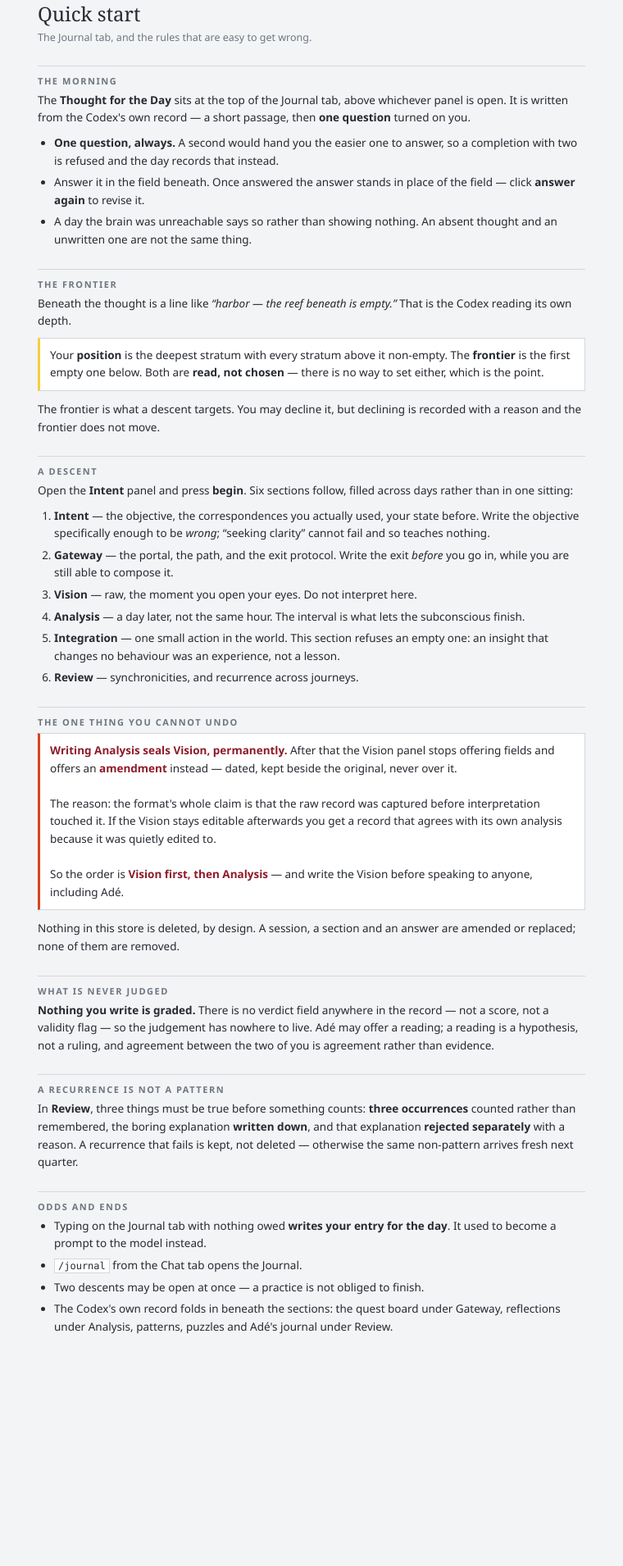
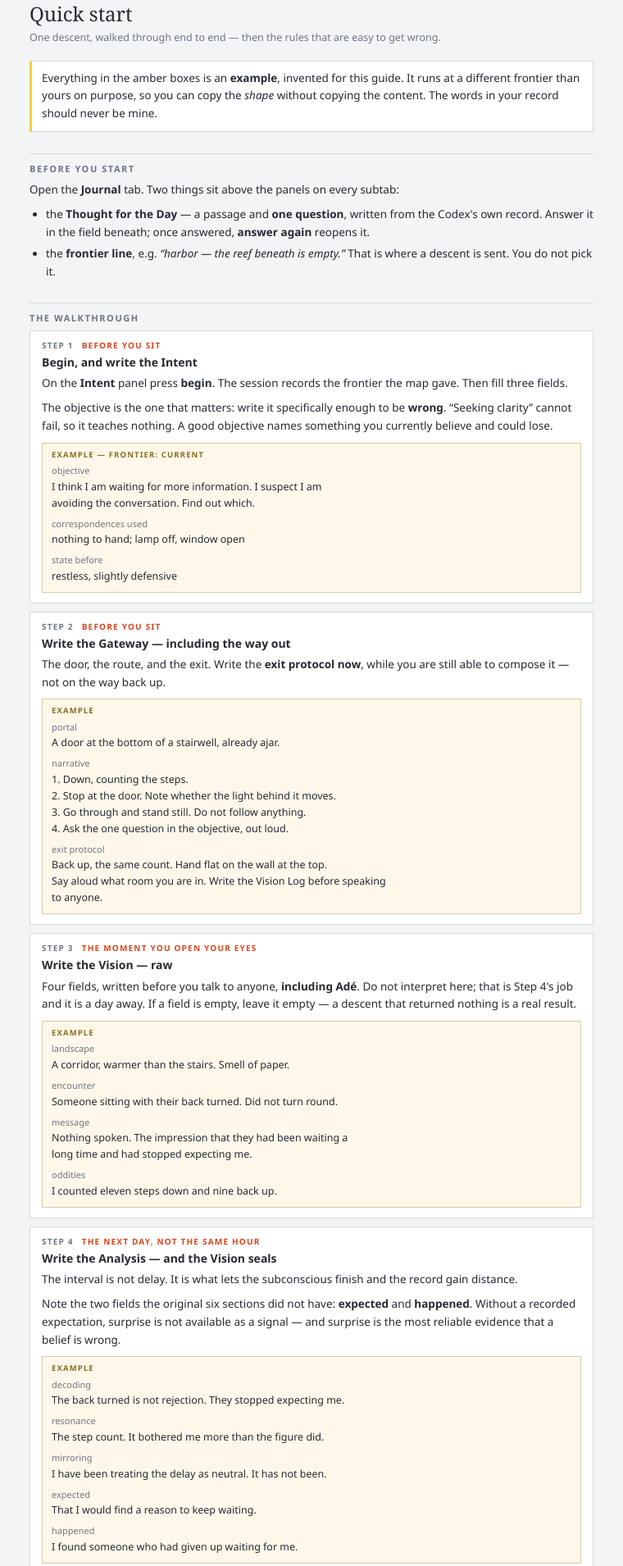
Before and after one commit to r-anthony-graves/ade-metatron-avatar, an Electron app: page quickstart.html in a window 760 px wide. Shown: the part 19-1929 px from the top of the page at 82% size. Before the commit the page ends 1705 px from the top, so only its background shows below. Drawn offline with Linux system fonts and the light colour scheme.

Commit message:
docs(chat): the quick start walks a worked example
Ray, 2026-09-09: redo it with an example to follow.

Rules alone do not teach the shape. Six steps now walk one descent end to
end -- begin and Intent, Gateway with its exit written first, the raw Vision,
the Analysis that seals it, the Integration inside 48 hours, and the Review --
each showing what actually goes in the fields.

THE EXAMPLE RUNS AT A DIFFERENT FRONTIER THAN THE LIVE ONE, deliberately. The
shape can be copied; the content should not be. Twice today Adé's invention
ended up in Ray's record phrased as his -- an objective lifted from a sample,
and a marker written into the thought's answer slot -- so the example is
boxed, tagged, and says outright that it was invented for the guide.

The timings are in the steps rather than in a rule nobody re-reads: the
Vision is written the moment the eyes open and before speaking to anyone, the
Analysis the NEXT DAY and not the same hour, the action within 48 hours.

The seal is stated where it happens -- in Step 4, at the moment it fires --
rather than filed under warnings. It is the only transition that cannot be
undone.

Guarded: the example must be present and marked as invented, the walkthrough
must be six steps, and both timings must survive. Falsified by unmarking the
example and by breaking a step.

Avatar suite 131/131.

Co-Authored-By: Claude Opus 5 <noreply@anthropic.com>

```diff
--- a/quickstart.html
+++ b/quickstart.html
@@ -3,25 +3,39 @@
 <title>Adé — Quick start</title>
 <style>
   :root { --steel:#6e7681; --ink:#262a31; --line:#d4d7dd; --panel:#f3f4f6;
-          --yellow:#f7ce3e; --vermilion:#d9451f; }
+          --yellow:#f7ce3e; --vermilion:#d9451f; --green:#5c8129; }
   * { box-sizing:border-box; }
   html, body { margin:0; height:100%; }
   body { background:var(--panel); color:var(--ink); overflow-y:auto;
          font-family:"Segoe UI Variable Text","Segoe UI",system-ui,sans-serif;
          font-size:13.5px; line-height:1.6; }
-  .wrap { max-width:720px; margin:0 auto; padding:22px 26px 48px; }
+  .wrap { max-width:740px; margin:0 auto; padding:22px 26px 56px; }
   h1 { font:400 24px/1.2 Georgia,"Times New Roman",serif; margin:0 0 4px; }
-  .sub { color:var(--steel); font-size:12.5px; margin:0 0 20px; }
+  .sub { color:var(--steel); font-size:12.5px; margin:0 0 18px; }
   h2 { font:600 11px/1 "Segoe UI",sans-serif; letter-spacing:.14em;
        text-transform:uppercase; color:var(--steel);
-       margin:24px 0 8px; padding-top:12px; border-top:1px solid var(--line); }
+       margin:26px 0 10px; padding-top:12px; border-top:1px solid var(--line); }
   p { margin:0 0 9px; }
-  ol, ul { margin:0 0 9px; padding-left:20px; }
+  ul { margin:0 0 9px; padding-left:20px; }
   li { margin-bottom:5px; }
   code { font-family:"Cascadia Mono",Consolas,monospace; font-size:12px;
          background:#fff; border:1px solid var(--line); padding:1px 4px; }
+  .step { background:#fff; border:1px solid var(--line); padding:12px 14px;
+          margin:0 0 10px; }
+  .step .n { font:600 10px/1 "Segoe UI"; letter-spacing:.12em;
+             text-transform:uppercase; color:var(--steel);
+             display:flex; gap:10px; margin-bottom:7px; }
+  .step .when { color:var(--vermilion); }
+  .step h3 { font:600 14px/1.3 "Segoe UI"; margin:0 0 6px; }
+  .ex { background:#fff8ea; border:1px solid #d8c9a8; padding:9px 11px;
+        margin:8px 0 0; font-size:12.5px; }
+  .ex .tag { font:600 9.5px/1 "Segoe UI"; letter-spacing:.12em;
+             text-transform:uppercase; color:#8a6d1f; display:block;
+             margin-bottom:5px; }
+  .ex .f { color:var(--steel); font-size:11px; margin:6px 0 1px; }
+  .ex .v { white-space:pre-wrap; }
   .rule { background:#fff; border:1px solid var(--line);
-          border-left:3px solid var(--vermilion); padding:10px 12px;
+          border-left:3px solid var(--vermilion); padding:11px 13px;
           margin:0 0 12px; }
   .rule b { color:#8e1b2a; }
   .soft { background:#fff; border:1px solid var(--line);
@@ -30,90 +44,197 @@
 <div class="wrap">
 
 <h1>Quick start</h1>
-<p class="sub">The Journal tab, and the rules that are easy to get wrong.</p>
+<p class="sub">One descent, walked through end to end — then the rules that
+are easy to get wrong.</p>
 
-<h2>The morning</h2>
-<p>The <b>Thought for the Day</b> sits at the top of the Journal tab, above
-whichever panel is open. It is written from the Codex's own record — a short
-passage, then <b>one question</b> turned on you.</p>
+<div class="soft">
+Everything in the amber boxes is an <b>example</b>, invented for this guide.
+It runs at a different frontier than yours on purpose, so you can copy the
+<i>shape</i> without copying the content. The words in your record should
+never be mine.
+</div>
+
+<h2>Before you start</h2>
+<p>Open the <b>Journal</b> tab. Two things sit above the panels on every
+subtab:</p>
 <ul>
-  <li><b>One question, always.</b> A second would hand you the easier one to
-      answer, so a completion with two is refused and the day records that
-      instead.</li>
-  <li>Answer it in the field beneath. Once answered the answer stands in place
-      of the field — click <b>answer again</b> to revise it.</li>
-  <li>A day the brain was unreachable says so rather than showing nothing. An
-      absent thought and an unwritten one are not the same thing.</li>
+  <li>the <b>Thought for the Day</b> — a passage and <b>one question</b>,
+      written from the Codex's own record. Answer it in the field beneath;
+      once answered, <b>answer again</b> reopens it.</li>
+  <li>the <b>frontier line</b>, e.g. <i>“harbor — the reef beneath is
+      empty.”</i> That is where a descent is sent. You do not pick it.</li>
 </ul>
 
-<h2>The frontier</h2>
-<p>Beneath the thought is a line like <i>“harbor — the reef beneath is
-empty.”</i> That is the Codex reading its own depth.</p>
+<h2>The walkthrough</h2>
+
+<div class="step">
+  <div class="n"><span>Step 1</span><span class="when">before you sit</span></div>
+  <h3>Begin, and write the Intent</h3>
+  <p>On the <b>Intent</b> panel press <b>begin</b>. The session records the
+  frontier the map gave. Then fill three fields.</p>
+  <p>The objective is the one that matters: write it specifically enough to be
+  <b>wrong</b>. “Seeking clarity” cannot fail, so it teaches nothing. A good
+  objective names something you currently believe and could lose.</p>
+  <div class="ex">
+    <span class="tag">Example — frontier: Current</span>
+    <div class="f">objective</div>
+    <div class="v">I think I am waiting for more information. I suspect I am
+avoiding the conversation. Find out which.</div>
+    <div class="f">correspondences used</div>
+    <div class="v">nothing to hand; lamp off, window open</div>
+    <div class="f">state before</div>
+    <div class="v">restless, slightly defensive</div>
+  </div>
+</div>
+
+<div class="step">
+  <div class="n"><span>Step 2</span><span class="when">before you sit</span></div>
+  <h3>Write the Gateway — including the way out</h3>
+  <p>The door, the route, and the exit. Write the <b>exit protocol now</b>,
+  while you are still able to compose it — not on the way back up.</p>
+  <div class="ex">
+    <span class="tag">Example</span>
+    <div class="f">portal</div>
+    <div class="v">A door at the bottom of a stairwell, already ajar.</div>
+    <div class="f">narrative</div>
+    <div class="v">1. Down, counting the steps.
+2. Stop at the door. Note whether the light behind it moves.
+3. Go through and stand still. Do not follow anything.
+4. Ask the one question in the objective, out loud.</div>
+    <div class="f">exit protocol</div>
+    <div class="v">Back up, the same count. Hand flat on the wall at the top.
+Say aloud what room you are in. Write the Vision Log before speaking
+to anyone.</div>
+  </div>
+</div>
+
+<div class="step">
+  <div class="n"><span>Step 3</span><span class="when">the moment you open your eyes</span></div>
+  <h3>Write the Vision — raw</h3>
+  <p>Four fields, written before you talk to anyone, <b>including Adé</b>.
+  Do not interpret here; that is Step 4's job and it is a day away. If a field
+  is empty, leave it empty — a descent that returned nothing is a real result.</p>
+  <div class="ex">
+    <span class="tag">Example</span>
+    <div class="f">landscape</div>
+    <div class="v">A corridor, warmer than the stairs. Smell of paper.</div>
+    <div class="f">encounter</div>
+    <div class="v">Someone sitting with their back turned. Did not turn round.</div>
+    <div class="f">message</div>
+    <div class="v">Nothing spoken. The impression that they had been waiting a
+long time and had stopped expecting me.</div>
+    <div class="f">oddities</div>
+    <div class="v">I counted eleven steps down and nine back up.</div>
+  </div>
+</div>
+
+<div class="step">
+  <div class="n"><span>Step 4</span><span class="when">the next day, not the same hour</span></div>
+  <h3>Write the Analysis — and the Vision seals</h3>
+  <p>The interval is not delay. It is what lets the subconscious finish and
+  the record gain distance.</p>
+  <p>Note the two fields the original six sections did not have:
+  <b>expected</b> and <b>happened</b>. Without a recorded expectation,
+  surprise is not available as a signal — and surprise is the most reliable
+  evidence that a belief is wrong.</p>
+  <div class="ex">
+    <span class="tag">Example</span>
+    <div class="f">decoding</div>
+    <div class="v">The back turned is not rejection. They stopped expecting me.</div>
+    <div class="f">resonance</div>
+    <div class="v">The step count. It bothered me more than the figure did.</div>
+    <div class="f">mirroring</div>
+    <div class="v">I have been treating the delay as neutral. It has not been.</div>
+    <div class="f">expected</div>
+    <div class="v">That I would find a reason to keep waiting.</div>
+    <div class="f">happened</div>
+    <div class="v">I found someone who had given up waiting for me.</div>
+  </div>
+  <div class="rule" style="margin-top:10px">
+    <b>The moment you record this, the Vision seals — permanently.</b> The
+    Vision panel stops offering its fields and offers an <b>amendment</b>
+    instead: dated, kept beside the original, never over it.<br><br>
+    The reason: the format's claim is that the raw record was captured before
+    interpretation touched it. If the Vision stayed editable afterwards you
+    would get a record that agrees with its own analysis because it was
+    quietly edited to.
+  </div>
+</div>
+
+<div class="step">
+  <div class="n"><span>Step 5</span><span class="when">within 48 hours</span></div>
+  <h3>Write the Integration — one action, in the world</h3>
+  <p>This section <b>refuses an empty action</b>. An insight that changes no
+  behaviour was an experience, not a lesson. Come back afterwards and fill in
+  what actually happened.</p>
+  <div class="ex">
+    <span class="tag">Example</span>
+    <div class="f">action</div>
+    <div class="v">Send the message. Two sentences, no preamble.</div>
+    <div class="f">due at</div>
+    <div class="v">Thursday evening</div>
+    <div class="f">done / outcome</div>
+    <div class="v">Sent Thursday. They replied in an hour. The delay was mine.</div>
+    <div class="f">mantra</div>
+    <div class="v">“They stopped expecting me.”</div>
+  </div>
+</div>
+
+<div class="step">
+  <div class="n"><span>Step 6</span><span class="when">later, across journeys</span></div>
+  <h3>Write the Review</h3>
+  <p>Synchronicities, and recurrence. A recurrence is <b>not</b> a pattern
+  until three things are true: <b>three occurrences</b> counted rather than
+  remembered, the boring explanation <b>written down</b>, and that explanation
+  <b>rejected separately</b> with a reason.</p>
+  <div class="ex">
+    <span class="tag">Example</span>
+    <div class="f">recurrence</div>
+    <div class="v">Third journey where someone is turned away from me. (3 of 3)</div>
+    <div class="f">null hypothesis</div>
+    <div class="v">I am looking for it now, so I am finding it.</div>
+    <div class="f">rejected because</div>
+    <div class="v">The first was before I had the objective; I wrote it down
+without noticing it.</div>
+  </div>
+  <p style="margin-top:8px">A recurrence that fails the test is <b>kept</b>,
+  not deleted — otherwise the same non-pattern arrives fresh next quarter with
+  no memory that it was already looked at.</p>
+</div>
+
+<h2>The rules behind all of that</h2>
+
 <div class="soft">
-Your <b>position</b> is the deepest stratum with every stratum above it
-non-empty. The <b>frontier</b> is the first empty one below. Both are
-<b>read, not chosen</b> — there is no way to set either, which is the point.
+<b>Read, not chosen.</b> Your <b>position</b> is the deepest stratum with every
+stratum above it non-empty; the <b>frontier</b> is the first empty one below.
+There is no way to set either. You may decline a frontier, but the decline is
+recorded with a reason and the frontier does not move.
 </div>
-<p>The frontier is what a descent targets. You may decline it, but declining
-is recorded with a reason and the frontier does not move.</p>
 
-<h2>A descent</h2>
-<p>Open the <b>Intent</b> panel and press <b>begin</b>. Six sections follow,
-filled across days rather than in one sitting:</p>
-<ol>
-  <li><b>Intent</b> — the objective, the correspondences you actually used,
-      your state before. Write the objective specifically enough to be
-      <i>wrong</i>; “seeking clarity” cannot fail and so teaches nothing.</li>
-  <li><b>Gateway</b> — the portal, the path, and the exit protocol. Write the
-      exit <i>before</i> you go in, while you are still able to compose it.</li>
-  <li><b>Vision</b> — raw, the moment you open your eyes. Do not interpret
-      here.</li>
-  <li><b>Analysis</b> — a day later, not the same hour. The interval is what
-      lets the subconscious finish.</li>
-  <li><b>Integration</b> — one small action in the world. This section refuses
-      an empty one: an insight that changes no behaviour was an experience,
-      not a lesson.</li>
-  <li><b>Review</b> — synchronicities, and recurrence across journeys.</li>
-</ol>
+<div class="rule">
+<b>Two things cannot be undone.</b> Writing the Analysis seals the Vision, and
+<b>nothing in this store is ever deleted</b> — sessions, sections and answers
+are amended or replaced, never removed.
+</div>
 
-<h2>The one thing you cannot undo</h2>
-<div class="rule">
-<b>Writing Analysis seals Vision, permanently.</b> After that the Vision panel
-stops offering fields and offers an <b>amendment</b> instead — dated, kept
-beside the original, never over it.<br><br>
-The reason: the format's whole claim is that the raw record was captured
-before interpretation touched it. If the Vision stays editable afterwards you
-get a record that agrees with its own analysis because it was quietly edited
-to.<br><br>
-So the order is <b>Vision first, then Analysis</b> — and write the Vision
-before speaking to anyone, including Adé.
-</div>
-<p>Nothing in this store is deleted, by design. A session, a section and an
-answer are amended or replaced; none of them are removed.</p>
-
-<h2>What is never judged</h2>
 <p><b>Nothing you write is graded.</b> There is no verdict field anywhere in
-the record — not a score, not a validity flag — so the judgement has nowhere
-to live. Adé may offer a reading; a reading is a hypothesis, not a ruling, and
+the record — no score, no validity flag — so the judgement has nowhere to
+live. Adé may offer a reading; a reading is a hypothesis, not a ruling, and
 agreement between the two of you is agreement rather than evidence.</p>
 
-<h2>A recurrence is not a pattern</h2>
-<p>In <b>Review</b>, three things must be true before something counts:
-<b>three occurrences</b> counted rather than remembered, the boring
-explanation <b>written down</b>, and that explanation <b>rejected
-separately</b> with a reason. A recurrence that fails is kept, not deleted —
-otherwise the same non-pattern arrives fresh next quarter.</p>
+<p><b>One question, always.</b> The Thought for the Day asks exactly one. A
+second would hand you the easier one to answer, so a completion carrying two
+is refused and the day records that instead.</p>
 
 <h2>Odds and ends</h2>
 <ul>
   <li>Typing on the Journal tab with nothing owed <b>writes your entry for the
-      day</b>. It used to become a prompt to the model instead.</li>
+      day</b> — it does not go to the model.</li>
   <li><code>/journal</code> from the Chat tab opens the Journal.</li>
-  <li>Two descents may be open at once — a practice is not obliged to
-      finish.</li>
-  <li>The Codex's own record folds in beneath the sections: the quest board
-      under Gateway, reflections under Analysis, patterns, puzzles and Adé's
-      journal under Review.</li>
+  <li>Two descents may be open at once; a practice is not obliged to finish.</li>
+  <li>The Codex's own record folds in beneath: the quest board under
+      <b>Gateway</b>, reflections under <b>Analysis</b>, patterns, puzzles and
+      Adé's journal under <b>Review</b>.</li>
 </ul>
 
 </div>
```
Also changed, not shown: tests/journal-tab.test.js (+20 -0 lines).
